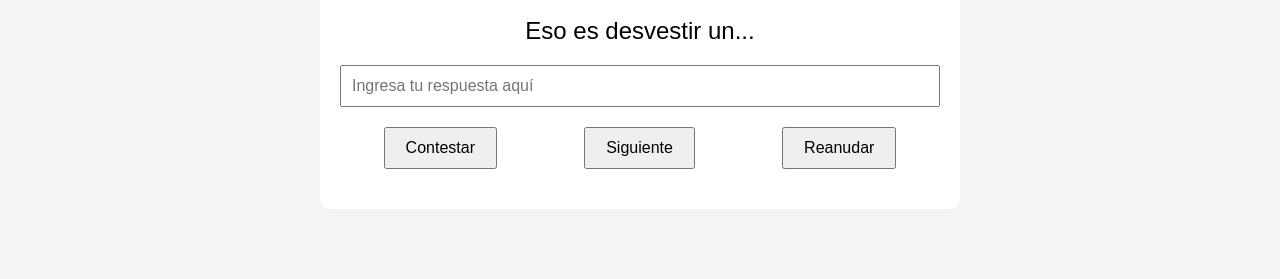
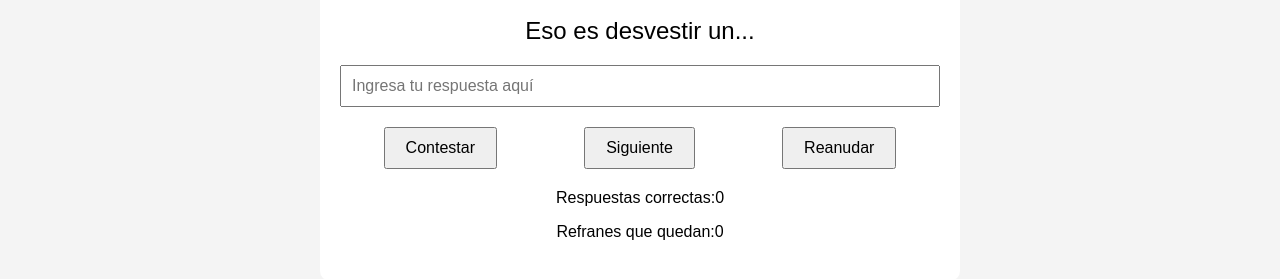
Before and after one commit to rvanwinkle568/RefranWeb, a plain HTML site: page Refran-Web/index.html in a window 1280 px wide. Shown: the part 219-498 px from the top of the page. Drawn offline with Linux system fonts and the light colour scheme.

Commit message:
Update index.html
Added score tracking for correct answers and remaining sayings.

```diff
--- a/Refran-Web/index.html
+++ b/Refran-Web/index.html
@@ -32,6 +32,11 @@
       </div>
     </div>
 
+    <div class="scoreboard">
+      <p>Respuestas correctas:<span id="correctCount">0</span></p>
+      <p>Refranes que quedan:<span id="remainingCount">0</span></p>
+    </div>
+
     <div class="message-area">
       <p id="message"></p>
     </div>
```
